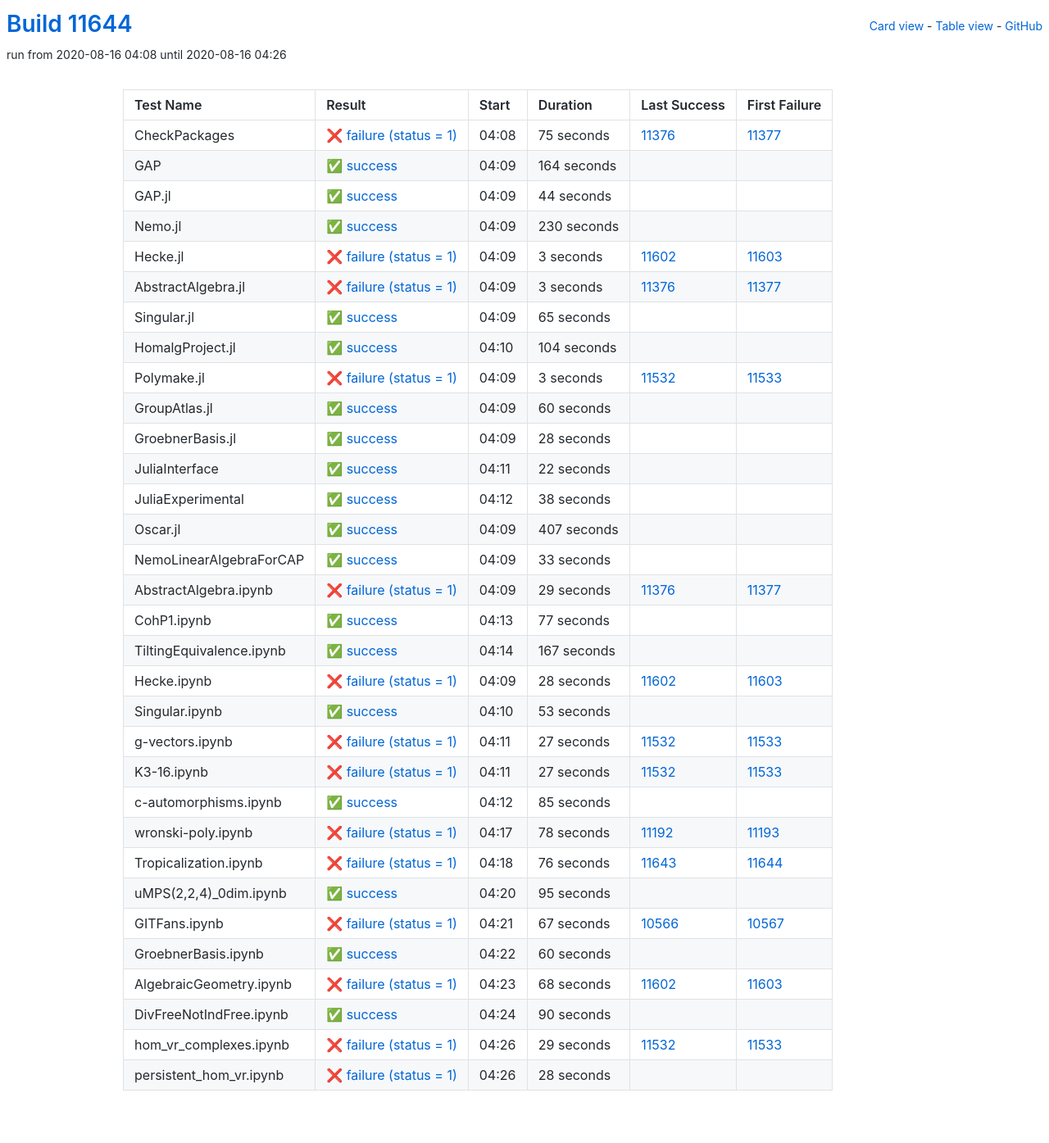
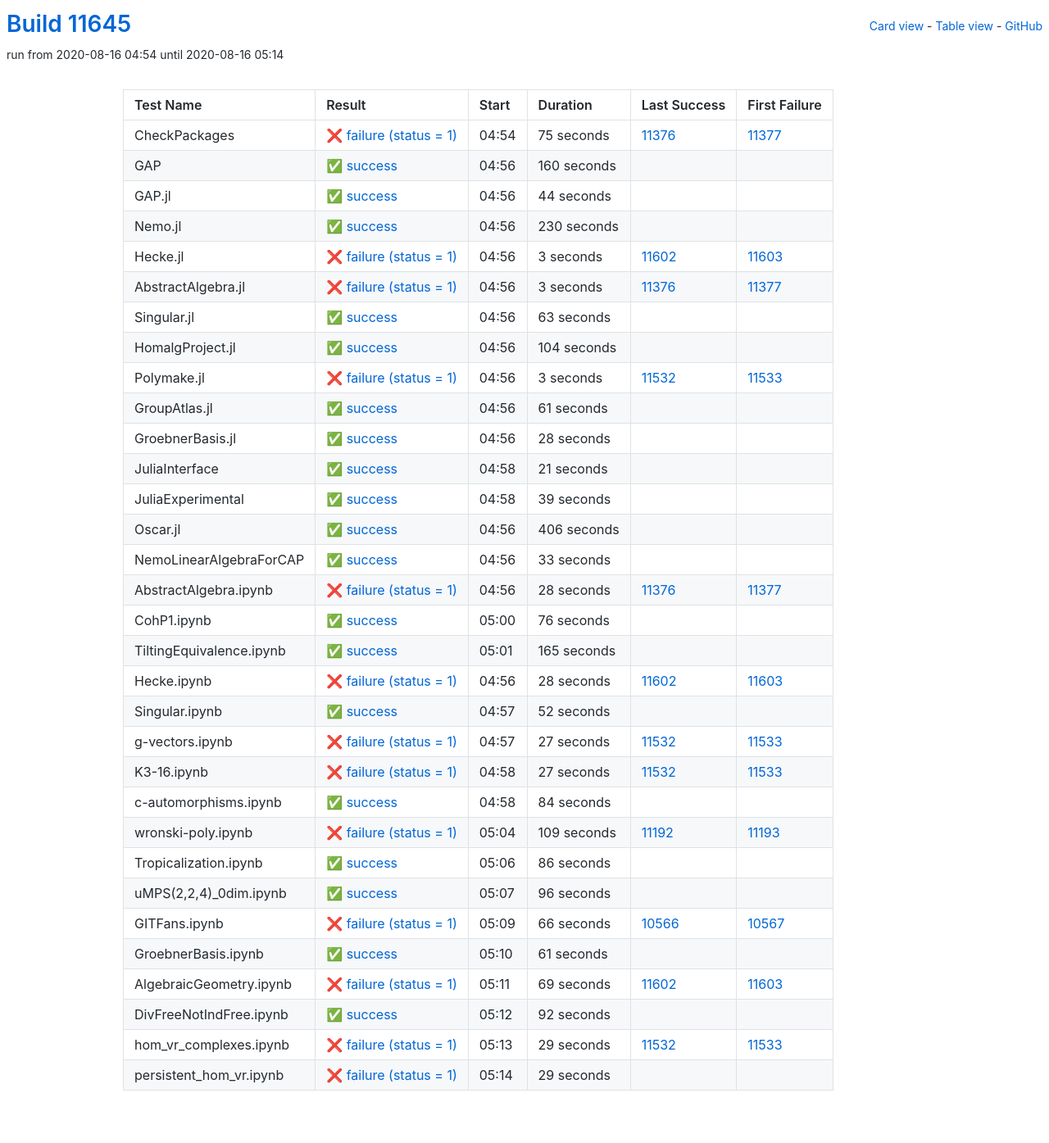
Before and after one commit to oscar-system/oscar-ci-status, a Jekyll site: the page built from table.html, in a window 1280 px wide. Shown: the whole page at 82% size. Built offline with Jekyll 4.4.1, drawn with Linux system fonts in a browser that asks for light colours.

Commit message:
Build #11645

```diff
--- a/_data/ci.yml
+++ b/_data/ci.yml
@@ -1,6 +1,6 @@
 ---
-build: 11644
-build_url: https://oscarci.mathematik.uni-kl.de/job/oscar/11644/
+build: 11645
+build_url: https://oscarci.mathematik.uni-kl.de/job/oscar/11645/
 job: oscar
 organization: oscar-system
 repo: oscar-ci-status
@@ -8,8 +8,8 @@
 tests:
 - name: CheckPackages
   id: checkpackages
-  log: https://oscarci.mathematik.uni-kl.de/job/oscar/11644/artifact/logs/build-11644/CheckPackages.log
-  start: 2020-08-16 04:08
+  log: https://oscarci.mathematik.uni-kl.de/job/oscar/11645/artifact/logs/build-11645/CheckPackages.log
+  start: 2020-08-16 04:54
   success: false
   exitcode: 1
   status: failure
@@ -20,20 +20,20 @@
   first_failure_url: https://oscarci.mathematik.uni-kl.de/job/oscar/11377/
 - name: GAP
   id: gap
-  log: https://oscarci.mathematik.uni-kl.de/job/oscar/11644/artifact/logs/build-11644/GAP.log
-  start: 2020-08-16 04:09
+  log: https://oscarci.mathematik.uni-kl.de/job/oscar/11645/artifact/logs/build-11645/GAP.log
+  start: 2020-08-16 04:56
   success: true
   exitcode: 0
   status: success
-  duration: 164
+  duration: 160
   last_success: false
   last_success_url:
   first_failure: false
   first_failure_url:
 - name: GAP.jl
   id: gap-jl
-  log: https://oscarci.mathematik.uni-kl.de/job/oscar/11644/artifact/logs/build-11644/GAP.jl.log
-  start: 2020-08-16 04:09
+  log: https://oscarci.mathematik.uni-kl.de/job/oscar/11645/artifact/logs/build-11645/GAP.jl.log
+  start: 2020-08-16 04:56
   success: true
   exitcode: 0
   status: success
@@ -44,8 +44,8 @@
   first_failure_url:
 - name: Nemo.jl
   id: nemo-jl
-  log: https://oscarci.mathematik.uni-kl.de/job/oscar/11644/artifact/logs/build-11644/Nemo.jl.log
-  start: 2020-08-16 04:09
+  log: https://oscarci.mathematik.uni-kl.de/job/oscar/11645/artifact/logs/build-11645/Nemo.jl.log
+  start: 2020-08-16 04:56
   success: true
   exitcode: 0
   status: success
@@ -56,8 +56,8 @@
   first_failure_url:
 - name: Hecke.jl
   id: hecke-jl
-  log: https://oscarci.mathematik.uni-kl.de/job/oscar/11644/artifact/logs/build-11644/Hecke.jl.log
-  start: 2020-08-16 04:09
+  log: https://oscarci.mathematik.uni-kl.de/job/oscar/11645/artifact/logs/build-11645/Hecke.jl.log
+  start: 2020-08-16 04:56
   success: false
   exitcode: 1
   status: failure
@@ -68,8 +68,8 @@
   first_failure_url: https://oscarci.mathematik.uni-kl.de/job/oscar/11603/
 - name: AbstractAlgebra.jl
   id: abstractalgebra-jl
-  log: https://oscarci.mathematik.uni-kl.de/job/oscar/11644/artifact/logs/build-11644/AbstractAlgebra.jl.log
-  start: 2020-08-16 04:09
+  log: https://oscarci.mathematik.uni-kl.de/job/oscar/11645/artifact/logs/build-11645/AbstractAlgebra.jl.log
+  start: 2020-08-16 04:56
   success: false
   exitcode: 1
   status: failure
@@ -80,20 +80,20 @@
   first_failure_url: https://oscarci.mathematik.uni-kl.de/job/oscar/11377/
 - name: Singular.jl
   id: singular-jl
-  log: https://oscarci.mathematik.uni-kl.de/job/oscar/11644/artifact/logs/build-11644/Singular.jl.log
-  start: 2020-08-16 04:09
+  log: https://oscarci.mathematik.uni-kl.de/job/oscar/11645/artifact/logs/build-11645/Singular.jl.log
+  start: 2020-08-16 04:56
   success: true
   exitcode: 0
   status: success
-  duration: 65
+  duration: 63
   last_success: false
   last_success_url:
   first_failure: false
   first_failure_url:
 - name: HomalgProject.jl
   id: homalgproject-jl
-  log: https://oscarci.mathematik.uni-kl.de/job/oscar/11644/artifact/logs/build-11644/HomalgProject.jl.log
-  start: 2020-08-16 04:10
+  log: https://oscarci.mathematik.uni-kl.de/job/oscar/11645/artifact/logs/build-11645/HomalgProject.jl.log
+  start: 2020-08-16 04:56
   success: true
   exitcode: 0
   status: success
@@ -104,8 +104,8 @@
   first_failure_url:
 - name: Polymake.jl
   id: polymake-jl
-  log: https://oscarci.mathematik.uni-kl.de/job/oscar/11644/artifact/logs/build-11644/Polymake.jl.log
-  start: 2020-08-16 04:09
+  log: https://oscarci.mathematik.uni-kl.de/job/oscar/11645/artifact/logs/build-11645/Polymake.jl.log
+  start: 2020-08-16 04:56
   success: false
   exitcode: 1
   status: failure
@@ -116,20 +116,20 @@
   first_failure_url: https://oscarci.mathematik.uni-kl.de/job/oscar/11533/
 - name: GroupAtlas.jl
   id: groupatlas-jl
-  log: https://oscarci.mathematik.uni-kl.de/job/oscar/11644/artifact/logs/build-11644/GroupAtlas.jl.log
-  start: 2020-08-16 04:09
+  log: https://oscarci.mathematik.uni-kl.de/job/oscar/11645/artifact/logs/build-11645/GroupAtlas.jl.log
+  start: 2020-08-16 04:56
   success: true
   exitcode: 0
   status: success
-  duration: 60
+  duration: 61
   last_success: false
   last_success_url:
   first_failure: false
   first_failure_url:
 - name: GroebnerBasis.jl
   id: groebnerbasis-jl
-  log: https://oscarci.mathematik.uni-kl.de/job/oscar/11644/artifact/logs/build-11644/GroebnerBasis.jl.log
-  start: 2020-08-16 04:09
+  log: https://oscarci.mathematik.uni-kl.de/job/oscar/11645/artifact/logs/build-11645/GroebnerBasis.jl.log
+  start: 2020-08-16 04:56
   success: true
   exitcode: 0
   status: success
@@ -140,44 +140,44 @@
   first_failure_url:
 - name: JuliaInterface
   id: juliainterface
-  log: https://oscarci.mathematik.uni-kl.de/job/oscar/11644/artifact/logs/build-11644/JuliaInterface.log
-  start: 2020-08-16 04:11
+  log: https://oscarci.mathematik.uni-kl.de/job/oscar/11645/artifact/logs/build-11645/JuliaInterface.log
+  start: 2020-08-16 04:58
   success: true
   exitcode: 0
   status: success
-  duration: 22
+  duration: 21
   last_success: false
   last_success_url:
   first_failure: false
   first_failure_url:
 - name: JuliaExperimental
   id: juliaexperimental
-  log: https://oscarci.mathematik.uni-kl.de/job/oscar/11644/artifact/logs/build-11644/JuliaExperimental.log
-  start: 2020-08-16 04:12
+  log: https://oscarci.mathematik.uni-kl.de/job/oscar/11645/artifact/logs/build-11645/JuliaExperimental.log
+  start: 2020-08-16 04:58
   success: true
   exitcode: 0
   status: success
-  duration: 38
+  duration: 39
   last_success: false
   last_success_url:
   first_failure: false
   first_failure_url:
 - name: Oscar.jl
   id: oscar-jl
-  log: https://oscarci.mathematik.uni-kl.de/job/oscar/11644/artifact/logs/build-11644/Oscar.jl.log
-  start: 2020-08-16 04:09
+  log: https://oscarci.mathematik.uni-kl.de/job/oscar/11645/artifact/logs/build-11645/Oscar.jl.log
+  start: 2020-08-16 04:56
   success: true
   exitcode: 0
   status: success
-  duration: 407
+  duration: 406
   last_success: false
   last_success_url:
   first_failure: false
   first_failure_url:
 - name: NemoLinearAlgebraForCAP
   id: nemolinearalgebraforcap
-  log: https://oscarci.mathematik.uni-kl.de/job/oscar/11644/artifact/logs/build-11644/NemoLinearAlgebraForCAP.log
-  start: 2020-08-16 04:09
+  log: https://oscarci.mathematik.uni-kl.de/job/oscar/11645/artifact/logs/build-11645/NemoLinearAlgebraForCAP.log
+  start: 2020-08-16 04:56
   success: true
   exitcode: 0
   status: success
@@ -188,44 +188,44 @@
   first_failure_url:
 - name: AbstractAlgebra.ipynb
   id: abstractalgebra-ipynb
-  log: https://oscarci.mathematik.uni-kl.de/job/oscar/11644/artifact/logs/build-11644/AbstractAlgebra.ipynb.log
-  start: 2020-08-16 04:09
+  log: https://oscarci.mathematik.uni-kl.de/job/oscar/11645/artifact/logs/build-11645/AbstractAlgebra.ipynb.log
+  start: 2020-08-16 04:56
   success: false
   exitcode: 1
   status: failure
-  duration: 29
+  duration: 28
   last_success: 11376
   last_success_url: https://oscarci.mathematik.uni-kl.de/job/oscar/11376/
   first_failure: 11377
   first_failure_url: https://oscarci.mathematik.uni-kl.de/job/oscar/11377/
 - name: CohP1.ipynb
   id: cohp1-ipynb
-  log: https://oscarci.mathematik.uni-kl.de/job/oscar/11644/artifact/logs/build-11644/CohP1.ipynb.log
-  start: 2020-08-16 04:13
+  log: https://oscarci.mathematik.uni-kl.de/job/oscar/11645/artifact/logs/build-11645/CohP1.ipynb.log
+  start: 2020-08-16 05:00
   success: true
   exitcode: 0
   status: success
-  duration: 77
+  duration: 76
   last_success: false
   last_success_url:
   first_failure: false
   first_failure_url:
 - name: TiltingEquivalence.ipynb
   id: tiltingequivalence-ipynb
-  log: https://oscarci.mathematik.uni-kl.de/job/oscar/11644/artifact/logs/build-11644/TiltingEquivalence.ipynb.log
-  start: 2020-08-16 04:14
+  log: https://oscarci.mathematik.uni-kl.de/job/oscar/11645/artifact/logs/build-11645/TiltingEquivalence.ipynb.log
+  start: 2020-08-16 05:01
   success: true
   exitcode: 0
   status: success
-  duration: 167
+  duration: 165
   last_success: false
   last_success_url:
   first_failure: false
   first_failure_url:
 - name: Hecke.ipynb
   id: hecke-ipynb
-  log: https://oscarci.mathematik.uni-kl.de/job/oscar/11644/artifact/logs/build-11644/Hecke.ipynb.log
-  start: 2020-08-16 04:09
+  log: https://oscarci.mathematik.uni-kl.de/job/oscar/11645/artifact/logs/build-11645/Hecke.ipynb.log
+  start: 2020-08-16 04:56
   success: false
   exitcode: 1
   status: failure
@@ -236,20 +236,20 @@
   first_failure_url: https://oscarci.mathematik.uni-kl.de/job/oscar/11603/
 - name: Singular.ipynb
   id: singular-ipynb
-  log: https://oscarci.mathematik.uni-kl.de/job/oscar/11644/artifact/logs/build-11644/Singular.ipynb.log
-  start: 2020-08-16 04:10
+  log: https://oscarci.mathematik.uni-kl.de/job/oscar/11645/artifact/logs/build-11645/Singular.ipynb.log
+  start: 2020-08-16 04:57
   success: true
   exitcode: 0
   status: success
-  duration: 53
+  duration: 52
   last_success: false
   last_success_url:
   first_failure: false
   first_failure_url:
 - name: g-vectors.ipynb
   id: g-vectors-ipynb
-  log: https://oscarci.mathematik.uni-kl.de/job/oscar/11644/artifact/logs/build-11644/g-vectors.ipynb.log
-  start: 2020-08-16 04:11
+  log: https://oscarci.mathematik.uni-kl.de/job/oscar/11645/artifact/logs/build-11645/g-vectors.ipynb.log
+  start: 2020-08-16 04:57
   success: false
   exitcode: 1
   status: failure
@@ -260,8 +260,8 @@
   first_failure_url: https://oscarci.mathematik.uni-kl.de/job/oscar/11533/
 - name: K3-16.ipynb
   id: k3-16-ipynb
-  log: https://oscarci.mathematik.uni-kl.de/job/oscar/11644/artifact/logs/build-11644/K3-16.ipynb.log
-  start: 2020-08-16 04:11
+  log: https://oscarci.mathematik.uni-kl.de/job/oscar/11645/artifact/logs/build-11645/K3-16.ipynb.log
+  start: 2020-08-16 04:58
   success: false
   exitcode: 1
   status: failure
@@ -272,104 +272,104 @@
   first_failure_url: https://oscarci.mathematik.uni-kl.de/job/oscar/11533/
 - name: c-automorphisms.ipynb
   id: c-automorphisms-ipynb
-  log: https://oscarci.mathematik.uni-kl.de/job/oscar/11644/artifact/logs/build-11644/c-automorphisms.ipynb.log
-  start: 2020-08-16 04:12
+  log: https://oscarci.mathematik.uni-kl.de/job/oscar/11645/artifact/logs/build-11645/c-automorphisms.ipynb.log
+  start: 2020-08-16 04:58
   success: true
   exitcode: 0
   status: success
-  duration: 85
+  duration: 84
   last_success: false
   last_success_url:
   first_failure: false
   first_failure_url:
 - name: wronski-poly.ipynb
   id: wronski-poly-ipynb
-  log: https://oscarci.mathematik.uni-kl.de/job/oscar/11644/artifact/logs/build-11644/wronski-poly.ipynb.log
-  start: 2020-08-16 04:17
+  log: https://oscarci.mathematik.uni-kl.de/job/oscar/11645/artifact/logs/build-11645/wronski-poly.ipynb.log
+  start: 2020-08-16 05:04
   success: false
   exitcode: 1
   status: failure
-  duration: 78
+  duration: 109
   last_success: 11192
   last_success_url: https://oscarci.mathematik.uni-kl.de/job/oscar/11192/
   first_failure: 11193
   first_failure_url: https://oscarci.mathematik.uni-kl.de/job/oscar/11193/
 - name: Tropicalization.ipynb
   id: tropicalization-ipynb
-  log: https://oscarci.mathematik.uni-kl.de/job/oscar/11644/artifact/logs/build-11644/Tropicalization.ipynb.log
-  start: 2020-08-16 04:18
-  success: false
-  exitcode: 1
-  status: failure
-  duration: 76
-  last_success: 11643
-  last_success_url: https://oscarci.mathematik.uni-kl.de/job/oscar/11643/
-  first_failure: 11644
-  first_failure_url: https://oscarci.mathematik.uni-kl.de/job/oscar/11644/
-- name: uMPS(2,2,4)_0dim.ipynb
-  id: umps-2-2-4-0dim-ipynb
-  log: https://oscarci.mathematik.uni-kl.de/job/oscar/11644/artifact/logs/build-11644/uMPS-2-2-4-_0dim.ipynb.log
-  start: 2020-08-16 04:20
+  log: https://oscarci.mathematik.uni-kl.de/job/oscar/11645/artifact/logs/build-11645/Tropicalization.ipynb.log
+  start: 2020-08-16 05:06
   success: true
   exitcode: 0
   status: success
-  duration: 95
+  duration: 86
+  last_success: false
+  last_success_url:
+  first_failure: false
+  first_failure_url:
+- name: uMPS(2,2,4)_0dim.ipynb
+  id: umps-2-2-4-0dim-ipynb
+  log: https://oscarci.mathematik.uni-kl.de/job/oscar/11645/artifact/logs/build-11645/uMPS-2-2-4-_0dim.ipynb.log
+  start: 2020-08-16 05:07
+  success: true
+  exitcode: 0
+  status: success
+  duration: 96
   last_success: false
   last_success_url:
   first_failure: false
   first_failure_url:
 - name: GITFans.ipynb
   id: gitfans-ipynb
-  log: https://oscarci.mathematik.uni-kl.de/job/oscar/11644/artifact/logs/build-11644/GITFans.ipynb.log
-  start: 2020-08-16 04:21
+  log: https://oscarci.mathematik.uni-kl.de/job/oscar/11645/artifact/logs/build-11645/GITFans.ipynb.log
+  start: 2020-08-16 05:09
   success: false
   exitcode: 1
   status: failure
-  duration: 67
+  duration: 66
   last_success: 10566
   last_success_url: https://oscarci.mathematik.uni-kl.de/job/oscar/10566/
   first_failure: 10567
   first_failure_url: https://oscarci.mathematik.uni-kl.de/job/oscar/10567/
 - name: GroebnerBasis.ipynb
   id: groebnerbasis-ipynb
-  log: https://oscarci.mathematik.uni-kl.de/job/oscar/11644/artifact/logs/build-11644/GroebnerBasis.ipynb.log
-  start: 2020-08-16 04:22
+  log: https://oscarci.mathematik.uni-kl.de/job/oscar/11645/artifact/logs/build-11645/GroebnerBasis.ipynb.log
+  start: 2020-08-16 05:10
   success: true
   exitcode: 0
   status: success
-  duration: 60
+  duration: 61
   last_success: false
   last_success_url:
   first_failure: false
   first_failure_url:
 - name: AlgebraicGeometry.ipynb
   id: algebraicgeometry-ipynb
-  log: https://oscarci.mathematik.uni-kl.de/job/oscar/11644/artifact/logs/build-11644/AlgebraicGeometry.ipynb.log
-  start: 2020-08-16 04:23
+  log: https://oscarci.mathematik.uni-kl.de/job/oscar/11645/artifact/logs/build-11645/AlgebraicGeometry.ipynb.log
+  start: 2020-08-16 05:11
   success: false
   exitcode: 1
   status: failure
-  duration: 68
+  duration: 69
   last_success: 11602
   last_success_url: https://oscarci.mathematik.uni-kl.de/job/oscar/11602/
   first_failure: 11603
   first_failure_url: https://oscarci.mathematik.uni-kl.de/job/oscar/11603/
 - name: DivFreeNotIndFree.ipynb
   id: divfreenotindfree-ipynb
-  log: https://oscarci.mathematik.uni-kl.de/job/oscar/11644/artifact/logs/build-11644/DivFreeNotIndFree.ipynb.log
-  start: 2020-08-16 04:24
+  log: https://oscarci.mathematik.uni-kl.de/job/oscar/11645/artifact/logs/build-11645/DivFreeNotIndFree.ipynb.log
+  start: 2020-08-16 05:12
   success: true
   exitcode: 0
   status: success
-  duration: 90
+  duration: 92
   last_success: false
   last_success_url:
   first_failure: false
   first_failure_url:
 - name: hom_vr_complexes.ipynb
   id: hom-vr-complexes-ipynb
-  log: https://oscarci.mathematik.uni-kl.de/job/oscar/11644/artifact/logs/build-11644/hom_vr_complexes.ipynb.log
-  start: 2020-08-16 04:26
+  log: https://oscarci.mathematik.uni-kl.de/job/oscar/11645/artifact/logs/build-11645/hom_vr_complexes.ipynb.log
+  start: 2020-08-16 05:13
   success: false
   exitcode: 1
   status: failure
@@ -380,12 +380,12 @@
   first_failure_url: https://oscarci.mathematik.uni-kl.de/job/oscar/11533/
 - name: persistent_hom_vr.ipynb
   id: persistent-hom-vr-ipynb
-  log: https://oscarci.mathematik.uni-kl.de/job/oscar/11644/artifact/logs/build-11644/persistent_hom_vr.ipynb.log
-  start: 2020-08-16 04:26
+  log: https://oscarci.mathematik.uni-kl.de/job/oscar/11645/artifact/logs/build-11645/persistent_hom_vr.ipynb.log
+  start: 2020-08-16 05:14
   success: false
   exitcode: 1
   status: failure
-  duration: 28
+  duration: 29
   last_success: false
   last_success_url:
   first_failure: false
```
Also changed, not shown: README.md.
